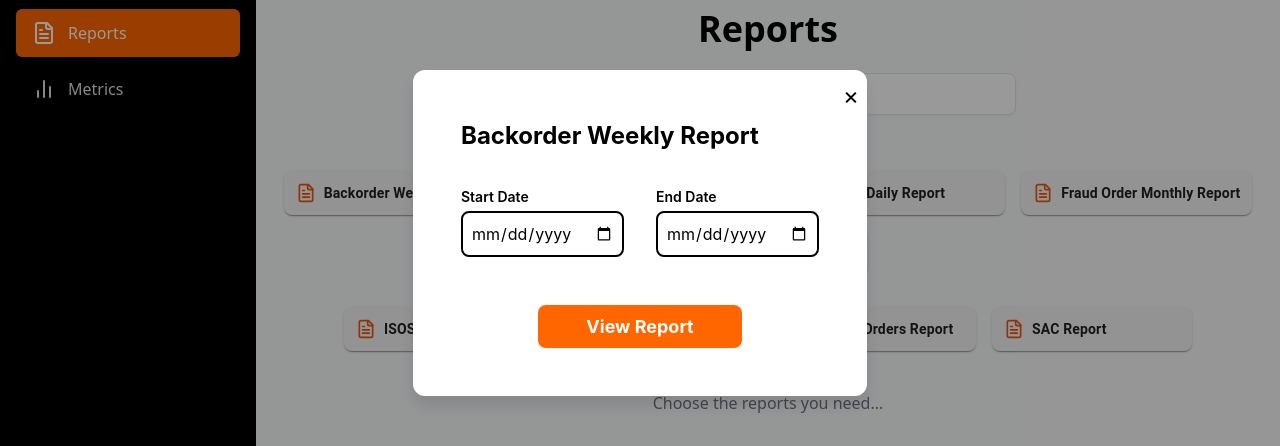
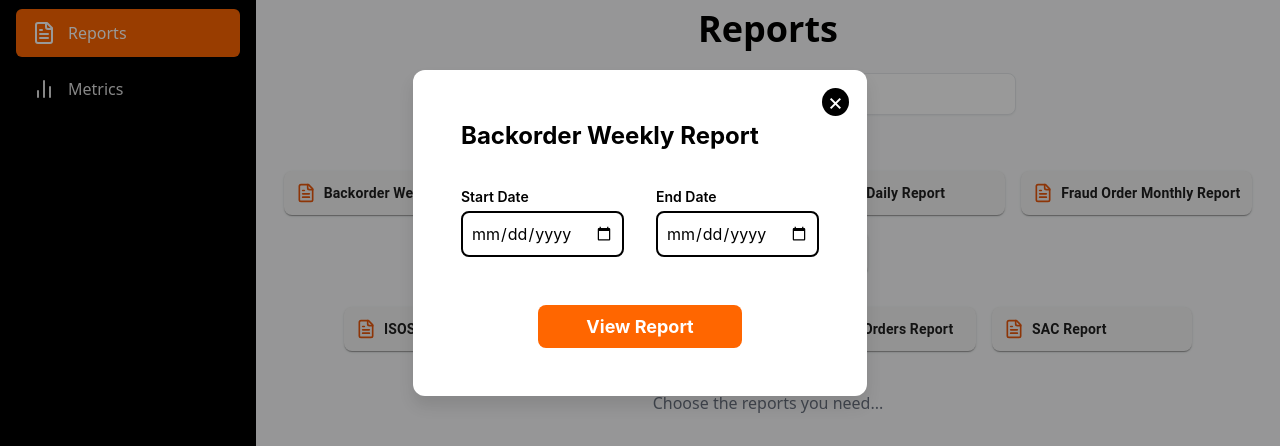
Before and after one commit to AfrinFarhath-exp/HD--Demo, a React (Vite) app: page /reports in a window 1280 px wide. Both pictures are taken after a click on the button "Backorder Weekly Report". Shown: the part 167-613 px from the top of the page. Built offline with nearby package versions, Linux system fonts and the light colour scheme.

Commit message:
design2 done

```diff
--- a/src/components/Report/ReportPopup.tsx
+++ b/src/components/Report/ReportPopup.tsx
@@ -1,4 +1,4 @@
-import React, { useState } from "react";
+import React, { useState, useEffect } from "react";
 import { theme } from "../../theme";
 
 const ReturnPopup = ({
@@ -12,23 +12,48 @@ const ReturnPopup = ({
 }) => {
   const [startDate, setStartDate] = useState("");
   const [endDate, setEndDate] = useState("");
+  const [visible, setVisible] = useState(false);
+
+  useEffect(() => {
+    setVisible(true);
+  }, []);
 
   const handleViewReport = () => {
-    console.log("Generating report for:", title);
-    console.log("From:", startDate, "To:", endDate);
-
-    // Call the parent callback with the data
     onViewReport({
       title: title ?? "",
       startDate,
       endDate,
     });
   };
-return(
+
+  return (
+    <>
+      {/* Animation Keyframes */}
+      <style>
+        {`
+          @keyframes slideJumpFade {
+            0% {
+              opacity: 0;
+              transform: translateX(100px) scale(0.8);
+            }
+            60% {
+              transform: translateX(-10px) scale(1.05);
+              opacity: 1;
+            }
+            100% {
+              transform: translateX(0) scale(1);
+              opacity: 1;
+            }
+          }
+        `}
+      </style>
+
       <div
         style={{
-        position: "relative", // for close button
-        backgroundColor: theme.colors.background,
+          animation: visible ? "slideJumpFade 0.6s ease forwards" : "none",
+          background: "white",
+          color: theme.colors.text.primary,
+          position: "relative",
           boxShadow: theme.shadows.lg,
           borderRadius: theme.borderRadius.lg,
           padding: theme.spacing.xxl,
@@ -37,18 +62,24 @@ return(
           fontFamily: theme.typography.fontFamily,
         }}
       >
-      {/* ❌ Close Button */}
           <button
           onClick={handleClose}
           style={{
             position: "absolute",
             top: theme.spacing.sm,
             right: theme.spacing.sm,
-          background: "transparent",
+            backgroundColor: "#000",
+            color: "#fff",
             border: "none",
+            borderRadius: "60%",
+            width: "27px",
+            height: "28px",
             fontSize: "1.5rem",
-          color: theme.colors.text.primary,
             cursor: "pointer",
+            display: "flex",
+            alignItems: "center",
+            justifyContent: "center",
+            margin: `10px 10px 10px 10px`,
           }}
         >
           &times;
@@ -61,7 +92,6 @@ return(
             fontWeight: theme.typography.fontWeight.bold,
             marginBottom: theme.spacing.xl,
             textAlign: "left",
-          color: theme.colors.text.primary,
           }}
         >
           {title}
@@ -83,7 +113,6 @@ return(
                 fontSize: theme.typography.fontSize.sm,
                 fontWeight: theme.typography.fontWeight.semibold,
                 marginBottom: theme.spacing.xs,
-              color: theme.colors.text.primary,
               }}
             >
               Start Date
@@ -92,6 +121,9 @@ return(
               type="date"
               value={startDate}
               onChange={(e) => setStartDate(e.target.value)}
+              onMouseOver={(e) => (e.currentTarget.style.backgroundColor = "#fff3e0")}
+onMouseOut={(e) => (e.currentTarget.style.backgroundColor = "white")}
+
               style={{
                 width: "100%",
                 border: `2px solid ${theme.colors.text.primary}`,
@@ -109,7 +141,6 @@ return(
                 fontSize: theme.typography.fontSize.sm,
                 fontWeight: theme.typography.fontWeight.semibold,
                 marginBottom: theme.spacing.xs,
-              color: theme.colors.text.primary,
               }}
             >
               End Date
@@ -118,6 +149,9 @@ return(
               type="date"
               value={endDate}
               onChange={(e) => setEndDate(e.target.value)}
+              onMouseOver={(e) => (e.currentTarget.style.backgroundColor = "#fff3e0")}
+onMouseOut={(e) => (e.currentTarget.style.backgroundColor = "white")}
+
               style={{
                 width: "100%",
                 border: `2px solid ${theme.colors.text.primary}`,
@@ -142,7 +176,7 @@ return(
               fontSize: theme.typography.fontSize.lg,
               border: "none",
               cursor: "pointer",
-            transition: theme.transitions.normal,
+              transition: "all 0.3s ease",
             }}
             onMouseOver={(e) =>
               (e.currentTarget.style.backgroundColor = theme.colors.hover)
@@ -155,6 +189,7 @@ return(
           </button>
         </div>
       </div>
+    </>
   );
 };
 
```
Lines whose indentation alone changed are shown as unchanged.
